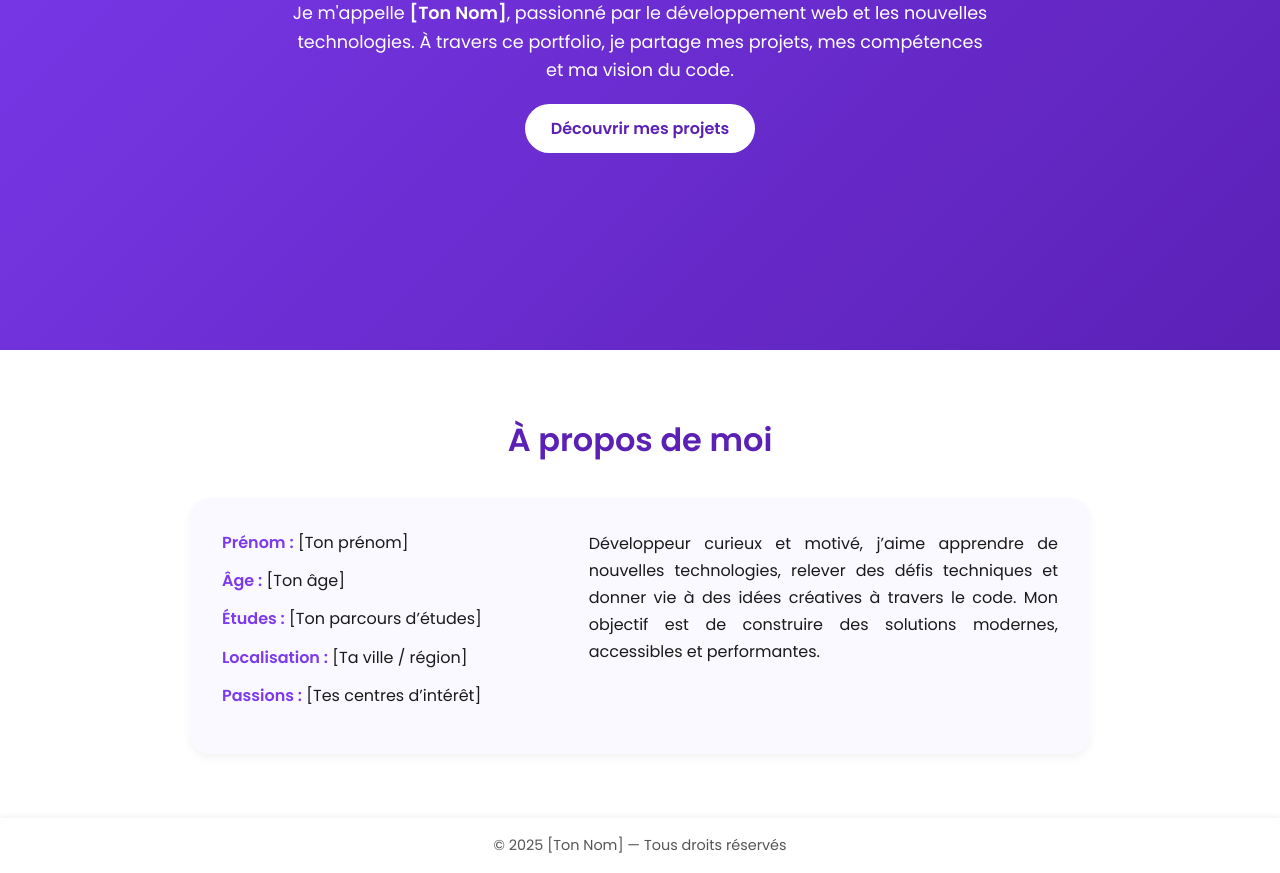
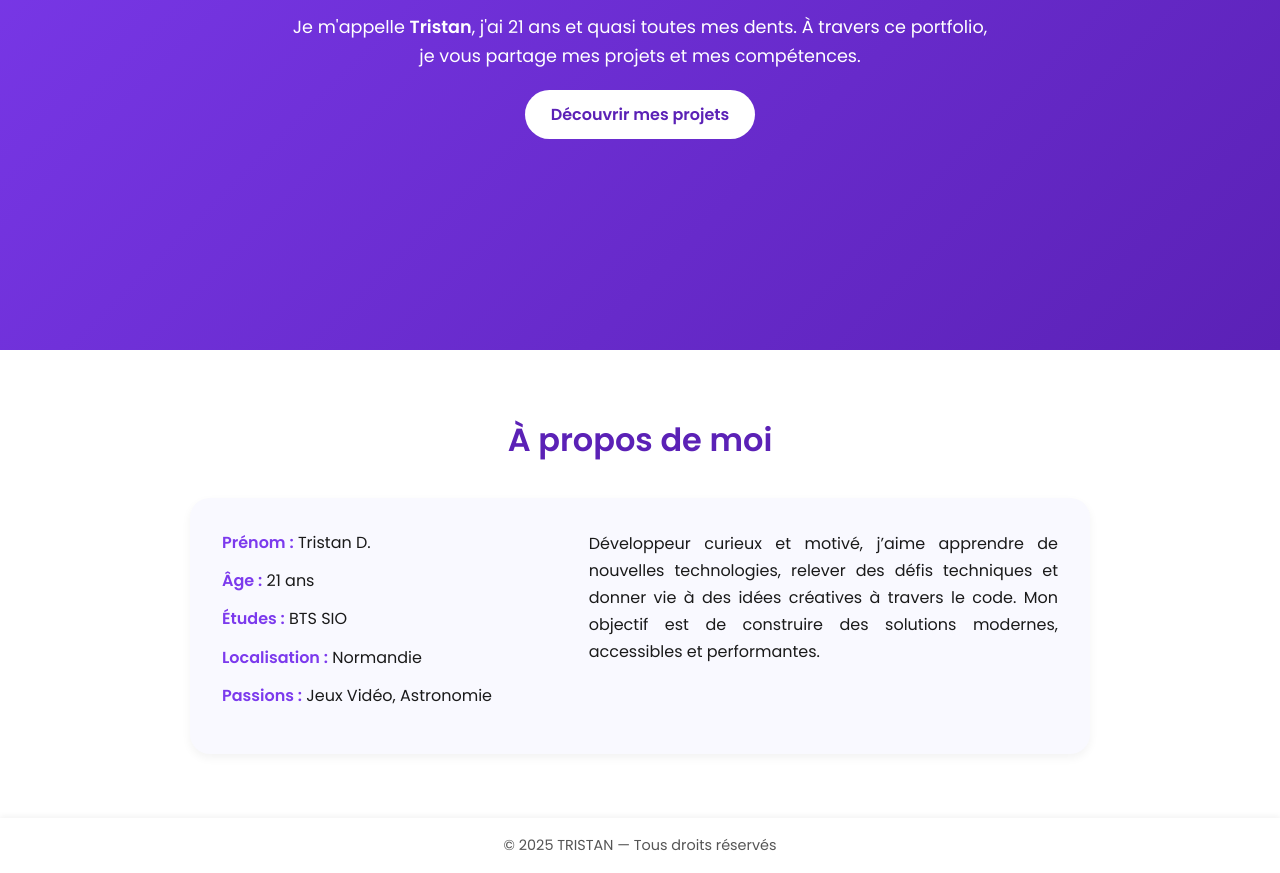
Before and after one commit to MrTritri/Portfolio, a plain HTML site: page index.html in a window 1280 px wide. Shown: the part 360-1233 px from the top of the page. Drawn offline with Linux system fonts and the light colour scheme.

Commit message:
Update index.html
mise à jour du home 10:02 - 14/10

```diff
--- a/index.html
+++ b/index.html
@@ -24,8 +24,8 @@
     <div class="intro">
       <h1>Bienvenue sur mon Portfolio 👋</h1>
       <p>
-        Je m'appelle <strong>[Ton Nom]</strong>, passionné par le développement web et les nouvelles technologies.
-        À travers ce portfolio, je partage mes projets, mes compétences et ma vision du code.
+        Je m'appelle <strong>Tristan</strong>, j'ai 21 ans et quasi toutes mes dents.
+        À travers ce portfolio, je vous partage mes projets et mes compétences.
       </p>
       <a href="projets.html" class="btn">Découvrir mes projets</a>
     </div>
@@ -37,11 +37,11 @@
     <div class="about-card">
       <div class="about-info">
         <ul>
-          <li><strong>Prénom :</strong> [Ton prénom]</li>
-          <li><strong>Âge :</strong> [Ton âge]</li>
-          <li><strong>Études :</strong> [Ton parcours d’études]</li>
-          <li><strong>Localisation :</strong> [Ta ville / région]</li>
-          <li><strong>Passions :</strong> [Tes centres d’intérêt]</li>
+          <li><strong>Prénom :</strong> Tristan D.</li>
+          <li><strong>Âge :</strong> 21 ans</li>
+          <li><strong>Études :</strong> BTS SIO</li>
+          <li><strong>Localisation :</strong> Normandie</li>
+          <li><strong>Passions :</strong> Jeux Vidéo, Astronomie</li>
         </ul>
       </div>
       <div class="about-text">
@@ -55,7 +55,7 @@
   </section>
 
   <footer>
-    <p>© 2025 [Ton Nom] — Tous droits réservés</p>
+    <p>© 2025 TRISTAN — Tous droits réservés</p>
   </footer>
 </body>
 </html>
```
